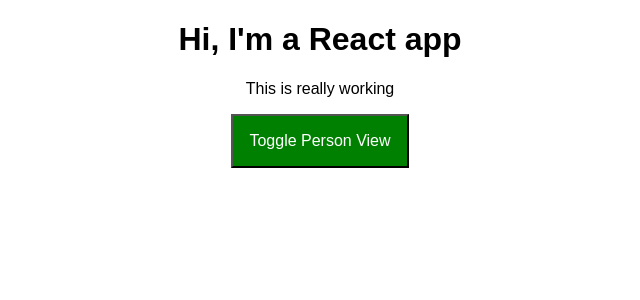
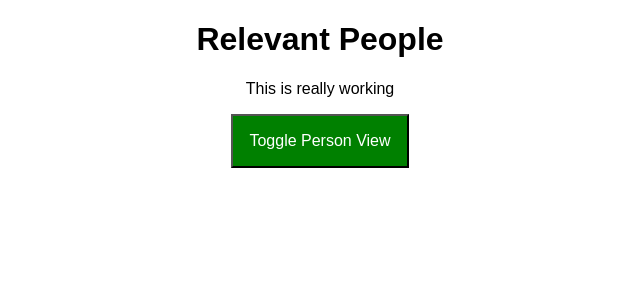
Before and after one commit to drehmke/udemy-react-course, a React app in the folder react-001/: page / in a window 1280 px wide. Shown: the top 300 px of the page, without its empty margins (320-960 px from the left). Built offline with nearby package versions, Linux system fonts and the light colour scheme.

Commit message:
Section 7 Lecture 81 - this.props

```diff
--- a/react-001/src/Components/Cockpit/Cockpit.js
+++ b/react-001/src/Components/Cockpit/Cockpit.js
@@ -18,7 +18,7 @@ const Cockpit = (props) => {
 
   return(
     <div className={styles.Cockpit}>
-      <h1>Hi, I'm a React app</h1>
+      <h1>{props.appTitle}</h1>
       <p className={workingStyle.join(' ')}>This is really working</p>
       {/*
       <button
--- a/react-001/src/Containers/App.js
+++ b/react-001/src/Containers/App.js
@@ -70,6 +70,7 @@ class App extends Component {
     return (
         <div className={styles.App}>
           <Cockpit
+            appTitle={this.props.title}
             showPersons={this.state.showPersons}
             personsLen={this.state.persons.length}
             click={this.togglePersonHandler}
--- a/react-001/src/index.js
+++ b/react-001/src/index.js
@@ -4,5 +4,5 @@ import './index.css';
 import App from './Containers/App';
 import registerServiceWorker from './registerServiceWorker';
 
-ReactDOM.render(<App />, document.getElementById('root'));
+ReactDOM.render(<App title="Relevant People" />, document.getElementById('root'));
 registerServiceWorker();
```
